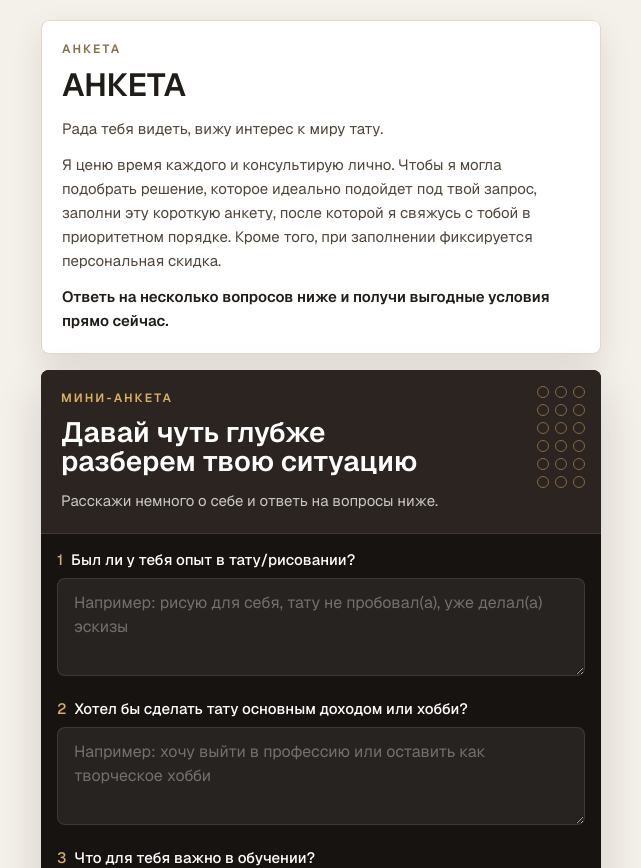
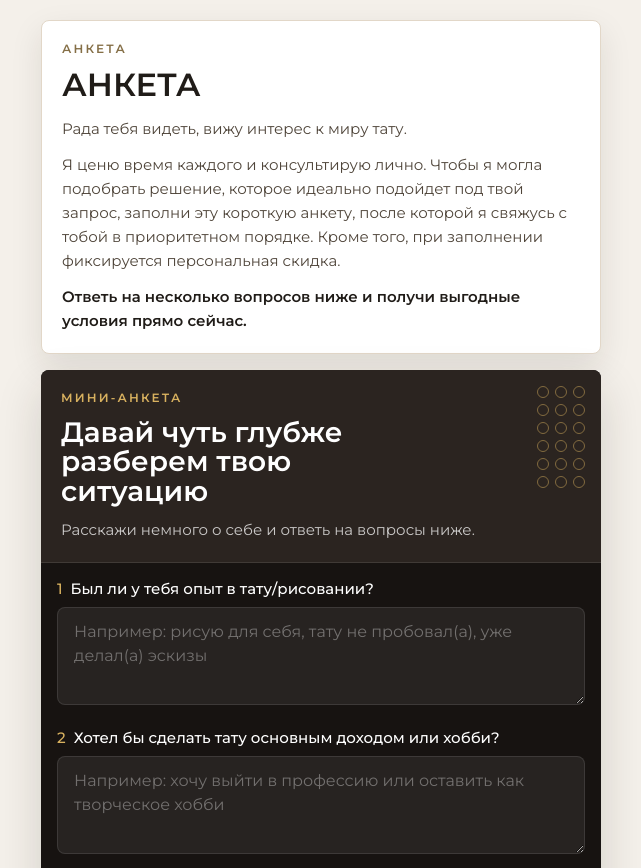
Before and after one commit to vihlyanec/tg-mini-app-form, a Next.js app: page / in a window 1280 px wide. Shown: the top 868 px of the page, without its empty margins (319-960 px from the left). Built offline with nearby package versions, Linux system fonts and the light colour scheme.

Commit message:
Use Montserrat font

```diff
--- a/app/globals.css
+++ b/app/globals.css
@@ -8,14 +8,14 @@
 @theme inline {
   --color-background: var(--background);
   --color-foreground: var(--foreground);
-  --font-sans: var(--font-geist-sans);
-  --font-mono: var(--font-geist-mono);
+  --font-sans: var(--font-montserrat);
+  --font-mono: var(--font-montserrat);
 }
 
 body {
   background: var(--background);
   color: var(--foreground);
-  font-family: var(--font-geist-sans), Arial, Helvetica, sans-serif;
+  font-family: var(--font-montserrat), Arial, Helvetica, sans-serif;
 }
 
 * {
--- a/app/layout.tsx
+++ b/app/layout.tsx
@@ -1,15 +1,11 @@
 import type { Metadata } from 'next';
-import { Geist, Geist_Mono } from 'next/font/google';
+import { Montserrat } from 'next/font/google';
 import './globals.css';
 
-const geistSans = Geist({
-  variable: '--font-geist-sans',
-  subsets: ['latin'],
-});
-
-const geistMono = Geist_Mono({
-  variable: '--font-geist-mono',
-  subsets: ['latin'],
+const montserrat = Montserrat({
+  variable: '--font-montserrat',
+  subsets: ['cyrillic', 'latin'],
+  display: 'swap',
 });
 
 export const metadata: Metadata = {
@@ -24,9 +20,7 @@ export default function RootLayout({
 }>) {
   return (
     <html lang="ru">
-      <body
-        className={`${geistSans.variable} ${geistMono.variable} antialiased`}
-      >
+      <body className={`${montserrat.variable} antialiased`}>
         {children}
       </body>
     </html>
```
